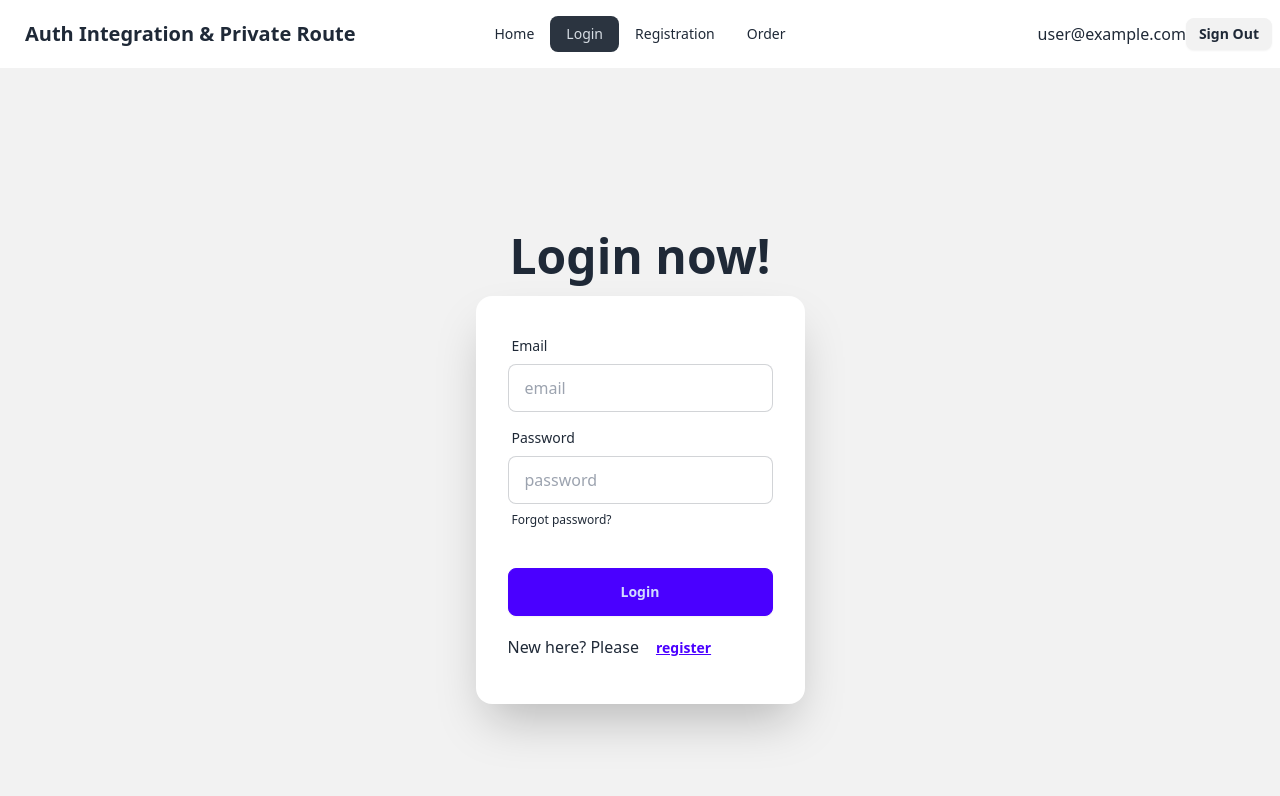
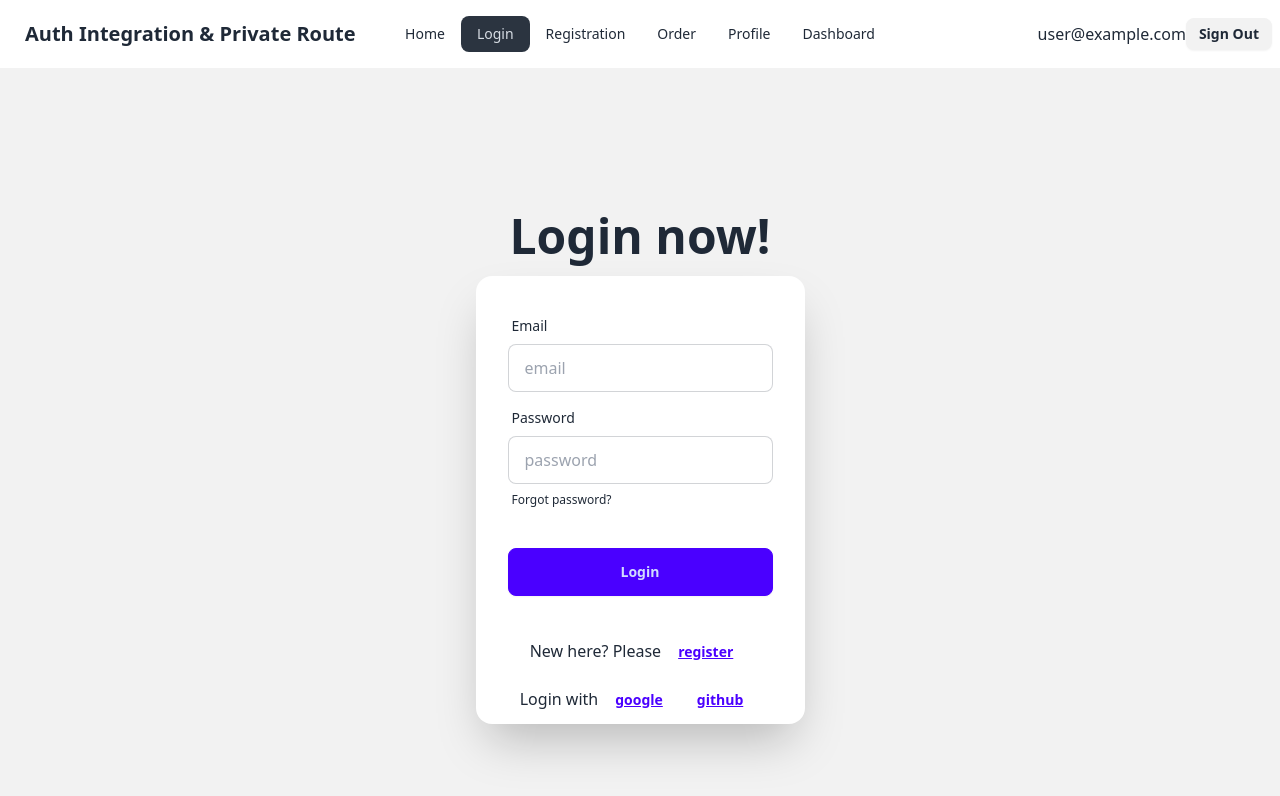
Before and after one commit to ahmadtnvir/Auth-Integration-Private-Route, a React (Vite) app: page /login in a window 1280 px wide. Shown: the top 796 px of the page. Built offline with nearby package versions, Linux system fonts and the light colour scheme; no server answers; sample sign-in values are in the browser's storage.

Commit message:
Navigate after login and Social Sign IN

```diff
--- /dev/null
+++ b/src/Components/Dashboard/Dashboard.jsx
@@ -0,0 +1,11 @@
+
+
+const Dashboard = () => {
+    return (
+        <div>
+            <h2>This is your dashboard</h2>
+        </div>
+    );
+};
+
+export default Dashboard;
--- a/src/Components/Login/Login.jsx
+++ b/src/Components/Login/Login.jsx
@@ -1,28 +1,51 @@
 import { useContext } from "react";
 import { Link } from "react-router-dom";
 import { AuthContext } from "../Provider/AuthProvider";
+import { useNavigate } from "react-router-dom";
 
 const Login = () => {
+  const { signInUser, signInWithGoogle,signInWithGitHub } = useContext(AuthContext);
+  const navigate = useNavigate();
 
-  const {signInUser} = useContext(AuthContext)
+  const handleLogin = (e) => {
+    e.preventDefault();
+    const email = e.target.email.value;
+    const password = e.target.password.value;
+    console.log(email, password);
 
-const handleLogin = e => {
-    e.preventDefault();
-    const email =  e.target.email.value;
-    const password = e.target.password.value;
-    console.log(email,password);
+    signInUser(email, password)
+      .then((result) => {
+        console.log(result.user);
+        e.target.reset();
+        navigate("/");
+      })
+      .catch((error) => {
+        console.error(error);
+      });
+  };
 
-    signInUser(email,password)
+  const handleGoogleLogIn = () => {
+    signInWithGoogle()
       .then(result => {
         console.log(result.user);
       })
       .catch(error => {
         console.error(error);
       })
-}
+  };
+
+  const handleGitHubLogIn = () => {
+    signInWithGitHub()
+      .then(result => {
+        console.log(result.user);
+      })
+      .catch(error => {
+        console.error(error);
+      })
+  }
 
   return (
-    <div className="hero min-h-screen bg-base-200">
+    <div className="hero min-h-screen bg-base-200 text-center">
       <div className="hero-content flex-col">
         <div className="text-center">
           <h1 className="text-5xl font-bold">Login now!</h1>
@@ -61,8 +84,21 @@ const handleLogin = e => {
             <div className="form-control mt-6">
               <button className="btn btn-primary">Login</button>
             </div>
-            <p>New here? Please<Link to={'/registration'}><button className="btn btn-link">register</button></Link></p>
           </form>
+          <div>
+            <p>
+              New here? Please
+              <Link to={"/registration"}>
+                <button className="btn btn-link">register</button>
+              </Link>
+            </p>
+          </div>
+          <div>
+            <p>
+              Login with<button onClick={handleGoogleLogIn} className="btn btn-link">google</button>
+              <button onClick={handleGitHubLogIn} className="btn btn-link">github</button>
+            </p>
+          </div>
         </div>
       </div>
     </div>
--- a/src/Components/Navbar/Navbar.jsx
+++ b/src/Components/Navbar/Navbar.jsx
@@ -3,35 +3,42 @@ import { Link, NavLink } from "react-router-dom";
 import { AuthContext } from "../Provider/AuthProvider";
 
 const Navbar = () => {
-
-  const {user, logOut} = useContext(AuthContext);
+  const { user, logOut } = useContext(AuthContext);
 
   const handleLogOut = () => {
     logOut()
-    .then(() => {
-      console.log('user logged out successfully')
-  })
-    .catch(error => {
-      console.error(error);
-    })
-  }
+      .then(() => {
+        console.log("user logged out successfully");
+      })
+      .catch((error) => {
+        console.error(error);
+      });
+  };
 
   const links = (
     <>
       <li>
-        <NavLink to={'/'}>Home</NavLink>
+        <NavLink to={"/"}>Home</NavLink>
       </li>
       <li>
-        <NavLink to={'/login'}>Login</NavLink>
+        <NavLink to={"/login"}>Login</NavLink>
       </li>
       <li>
-        <NavLink to={'/registration'}>Registration</NavLink>
+        <NavLink to={"/registration"}>Registration</NavLink>
       </li>
       <li>
-        <NavLink to={'/order'}>Order</NavLink>
+        <NavLink to={"/order"}>Order</NavLink>
       </li>
-
-
+      {user && (
+        <>
+          <li>
+            <NavLink to={"/profile"}>Profile</NavLink>
+          </li>
+          <li>
+            <NavLink to={"/dashboard"}>Dashboard</NavLink>
+          </li>
+        </>
+      )}
     </>
   );
 
@@ -62,25 +69,26 @@ const Navbar = () => {
             {links}
           </ul>
         </div>
-        <a className="btn btn-ghost text-xl">Auth Integration & Private Route</a>
+        <a className="btn btn-ghost text-xl">
+          Auth Integration & Private Route
+        </a>
       </div>
       <div className="navbar-center hidden lg:flex">
-        <ul className="menu menu-horizontal px-1">
-          {links}
-        </ul>
+        <ul className="menu menu-horizontal px-1">{links}</ul>
       </div>
       <div className="navbar-end">
-        {
-          user ? <>
-          <span>{user.email}</span>
-          <a onClick={handleLogOut} className="btn btn-sm">Sign Out</a>
+        {user ? (
+          <>
+            <span>{user.email}</span>
+            <a onClick={handleLogOut} className="btn btn-sm">
+              Sign Out
+            </a>
           </>
-          : <Link to={'/login'}>
+        ) : (
+          <Link to={"/login"}>
             <button className="btn btn-sm">Login</button>
           </Link>
-
-        }
-
+        )}
       </div>
     </div>
   );
--- /dev/null
+++ b/src/Components/Profile/Profile.jsx
@@ -0,0 +1,11 @@
+
+
+const Profile = () => {
+    return (
+        <div>
+            <h2>This is your profile.</h2>
+        </div>
+    );
+};
+
+export default Profile;
--- a/src/Components/Provider/AuthProvider.jsx
+++ b/src/Components/Provider/AuthProvider.jsx
@@ -1,53 +1,76 @@
-import { createContext,useEffect,useState } from "react";
-import PropTypes from 'prop-types';
-import { createUserWithEmailAndPassword, onAuthStateChanged, signInWithEmailAndPassword, signOut } from "firebase/auth";
+import { createContext, useEffect, useState } from "react";
+import PropTypes from "prop-types";
+import {
+  createUserWithEmailAndPassword,
+  onAuthStateChanged,
+  signInWithEmailAndPassword,
+  signInWithPopup,
+  signOut,
+} from "firebase/auth";
 import auth from "../../firebase.config";
+import { GoogleAuthProvider } from "firebase/auth";
+import { GithubAuthProvider } from "firebase/auth";
 
-export const AuthContext = createContext(null)
+export const AuthContext = createContext(null);
 
-const AuthProvider = ({children}) => {
+const AuthProvider = ({ children }) => {
   const [user, setUser] = useState(null);
   const [loading, setLoading] = useState(true);
 
+  const googleProvider = new GoogleAuthProvider();
+  const gitHubProvider = new GithubAuthProvider();
+
   const createUser = (email, password) => {
     setLoading(true);
-       return createUserWithEmailAndPassword(auth, email, password)
-    }
+    return createUserWithEmailAndPassword(auth, email, password);
+  };
 
-    const signInUser = (email,password) => {
+  const signInUser = (email, password) => {
     setLoading(true);
-        return signInWithEmailAndPassword(auth,email, password)
-    }
+    return signInWithEmailAndPassword(auth, email, password);
+  };
+
+  const signInWithGoogle = () => {
+    return signInWithPopup(auth, googleProvider);
+  };
+
+  const signInWithGitHub = () => {
+    return signInWithPopup(auth, gitHubProvider);
+  };
 
   const logOut = () => {
     setLoading(true);
     return signOut(auth);
-    }
+  };
 
   useEffect(() => {
-        const unSubscribe = onAuthStateChanged(auth, currentUser => {
-            console.log('Current value of the current user', currentUser);
+    const unSubscribe = onAuthStateChanged(auth, (currentUser) => {
+      console.log("Current value of the current user", currentUser);
       setUser(currentUser);
       setLoading(false);
     });
     return () => {
       unSubscribe();
-        }
-    } , [])
+    };
+  }, []);
 
   const authInfo = {
-        user, createUser, signInUser, logOut, loading
-    }
+    user,
+    createUser,
+    signInUser,
+    signInWithGoogle,
+    signInWithGitHub,
+    logOut,
+    loading,
+  };
 
   return (
-        <AuthContext.Provider value={authInfo}>
-            {children}
-        </AuthContext.Provider>
+    <AuthContext.Provider value={authInfo}>{children}</AuthContext.Provider>
   );
 };
 
 AuthProvider.propTypes = {
   children: PropTypes.node,
-}
+};
 
 export default AuthProvider;
```
Also changed, not shown: src/main.jsx (+10 -0 lines). Lines whose indentation alone changed are shown as unchanged.
